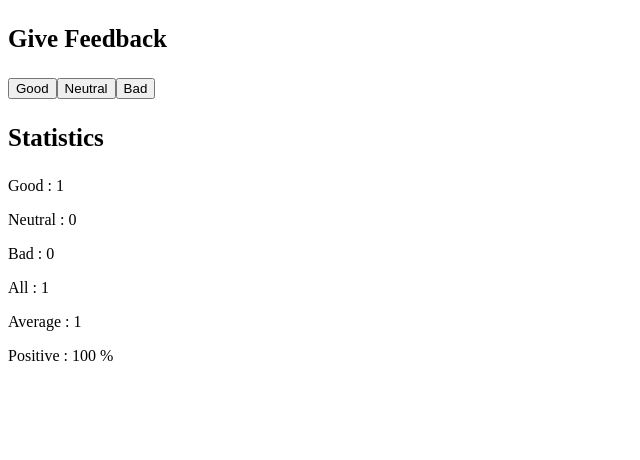
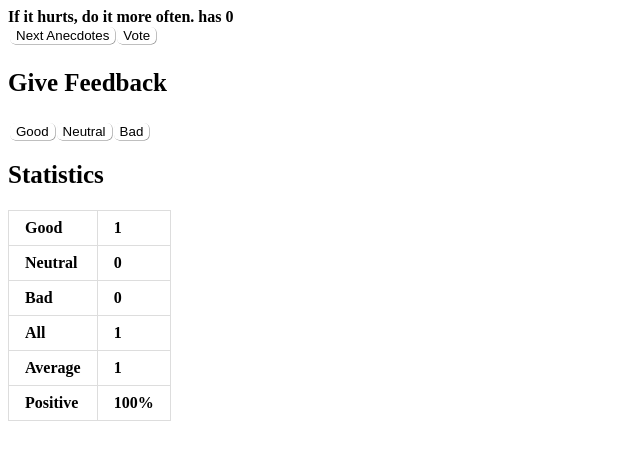
Before and after one commit to yaswanthbb/fullStackDevelopment, a React (Create React App) app in the folder Part 1/unicafe/: page / in a window 1280 px wide. Both pictures are taken after a click on the button "Good". Shown: the top 460 px of the page, without its empty margins (0-640 px from the left). Built offline with nearby package versions, Linux system fonts and the light colour scheme.

Commit message:
Unicafe Step 6 done, anecdotes step1,2 done

```diff
--- a/Part 1/unicafe/src/App.css
+++ b/Part 1/unicafe/src/App.css
@@ -1,4 +1,26 @@
 .heading{
   font-size: 25px;
+}
+.container{
   font-weight: bold;
 }
+button{
+  background-color:white;
+  border-width: 0px;
+  box-shadow: 0.5px 0.5px grey;
+  border-radius: 5px;
+  margin-left:2px;
+}
+table {
+  border-collapse: collapse;
+}
+
+th, td {
+  padding: 0.5em 1em;
+  border: 1px solid #ddd;
+}
+
+th {
+  font-weight: bold;
+  text-align: left;
+}
--- a/Part 1/unicafe/src/App.js
+++ b/Part 1/unicafe/src/App.js
@@ -7,36 +7,78 @@
     </button>
   )
 }
-
+const StatisticLine = (props)=>{
+  return(
+      <tr>
+        <td>{props.text}</td>
+        <td>{props.value}{props.text === "Positive" && "%"}</td>
+      </tr>
+    // <p>{props.text} : {props.value}</p>
+  )
+}
 const Statistics = (props)=>{
   if(props.total === 0 ){
     return(<div>No Feedbacks given</div>)
   }
   return(
     <div>
-    <p className="heading">Statistics</p>
-      <p> Good : {props.good}</p>
-      <p> Neutral : {props.neutral}</p>
-      <p> Bad : {props.bad}</p>
-      <p> All : {props.total}</p>
-      <p>Average : {props.average}</p>
-      <p>Positive : {props.positive} %</p>
+    <h2 className="heading">Statistics</h2>
+    <table>
+      <tbody>
+      <StatisticLine text = "Good"     value = {props.good}/>
+      <StatisticLine text = "Neutral"  value = {props.neutral}/>
+      <StatisticLine text = "Bad"      value = {props.bad}/>
+      <StatisticLine text = "All"      value = {props.total}/>
+      <StatisticLine text = "Average"  value =  {props.average}/>
+      <StatisticLine text = "Positive" value = {props.positive}/>
+      </tbody>
+    </table>
     </div>
   )
 }
 
 const App = ()=>{
+  const anecdotes = [
+    'If it hurts, do it more often.',
+    'Adding manpower to a late software project makes it later!',
+    'The first 90 percent of the code accounts for the first 10 percent of the development time...The remaining 10 percent of the code accounts for the other 90 percent of the development time.',
+    'Any fool can write code that a computer can understand. Good programmers write code that humans can understand.',
+    'Premature optimization is the root of all evil.',
+    'Debugging is twice as hard as writing the code in the first place. Therefore, if you write the code as cleverly as possible, you are, by definition, not smart enough to debug it.',
+    'Programming without an extremely heavy use of console.log is same as if a doctor would refuse to use x-rays or blood tests when diagnosing patients.',
+    'The only way to go fast, is to go well.'
+  ]
+  const [selected,setSelected] = useState(0)
+
   const [good,setGood] = useState(0);
   const [neutral,setNeutral] = useState(0);
   const [bad,setBad] = useState(0);
+  const[points,setPoints] = useState(Array(anecdotes.length).fill(0))
   const total = good+bad+neutral
   const average = (good - bad) / total;
   const positive = good/total * 100;
   const handleGood =()=> setGood(good+1)
   const handleNeutral =()=> setNeutral(neutral+1)
   const handleBad =()=> setBad(bad+1)
+
+  const handleAnecdotes =()=>{
+    const index = Math.floor(Math.random()*anecdotes.length);
+    console.log(index)
+    setSelected(index)
+  }
+  const handleVote = ()=>{
+    console.log("index",selected)
+    const updatedPoints  = [...points]
+    updatedPoints[selected]+=1;
+    setPoints(updatedPoints)
+  }
   return(
-    <div>
+    <div className="container">
+      <div>
+        {anecdotes[selected]} has {points[selected]}
+      </div>
+      <Button handleClick={handleAnecdotes} text = "Next Anecdotes"/>
+      <Button handleClick={handleVote} text = "Vote"/>
       <p className="heading">Give Feedback</p>
       <div>
         <Button handleClick={handleGood} text = "Good"/>
```
